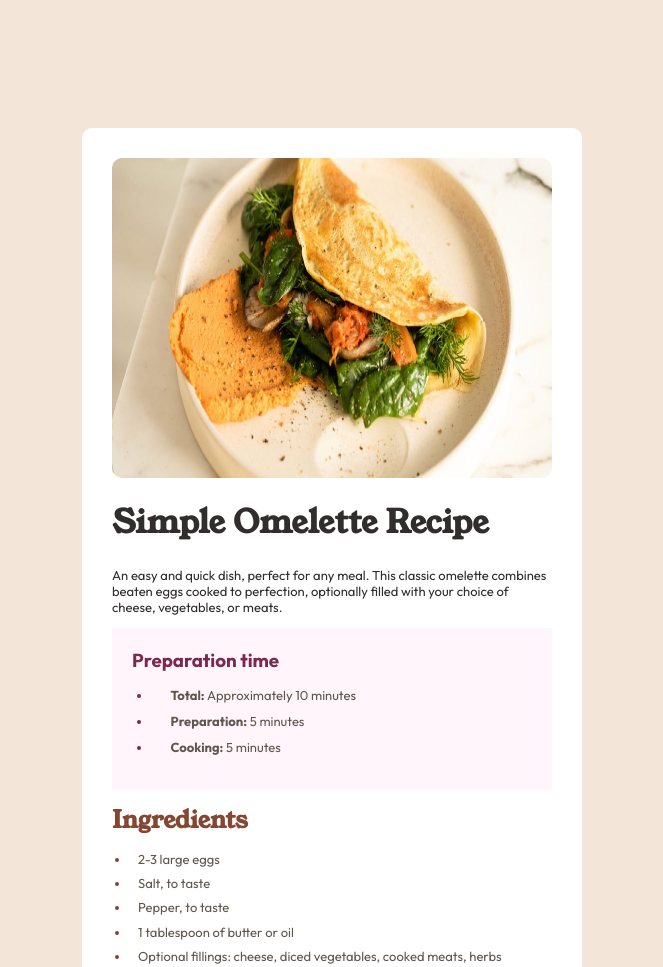
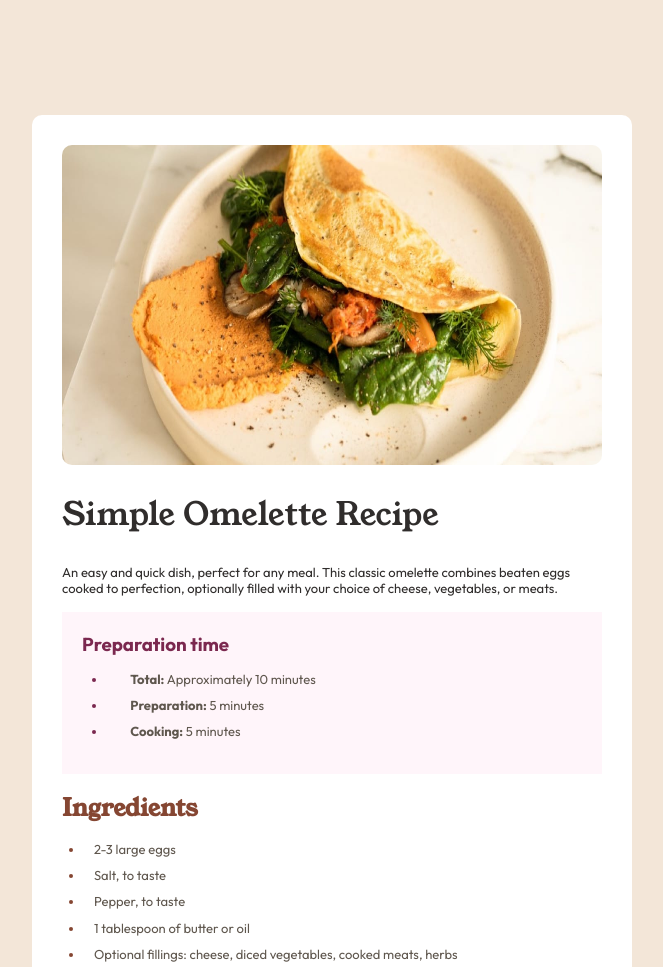
Before and after one commit to devansh373/fm-recipe-page, a plain HTML site: page index.html in a window 1280 px wide. Shown: the top 967 px of the page, without its empty margins (308-971 px from the left). Drawn offline with Linux system fonts and the light colour scheme.

Commit message:
corrections

```diff
--- a/style.css
+++ b/style.css
@@ -19,10 +19,10 @@ h1,h2{
 }
 
 .outer{
-    margin-top: 10%;
+    margin-top: 9%;
     margin-bottom: 10%;
     width: 52%;
-    max-width: 500px;
+    max-width: 600px;
     height: auto;
     background-color: hsl(0, 0%, 100%);
     border-radius: 10px;
@@ -43,6 +43,9 @@ main{
     width: 100%;
     height: auto;
     margin-top: 5%;
+}
+main h1{
+    font-weight: 500;
 }
 .desc{
     font-size: 13px;
```
